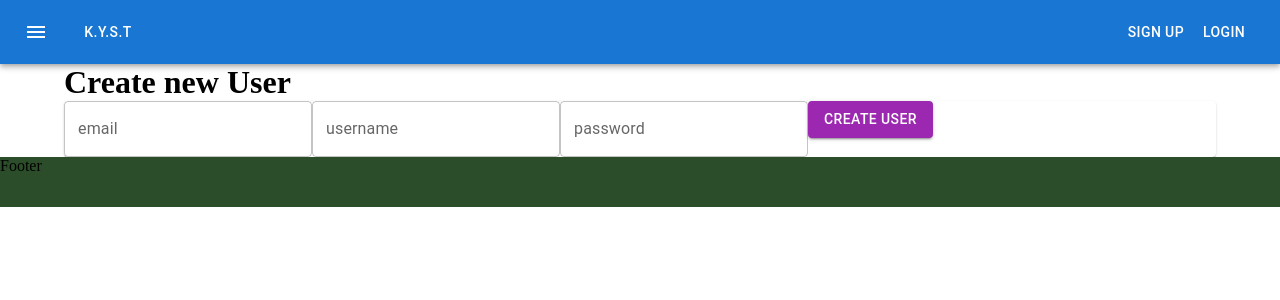
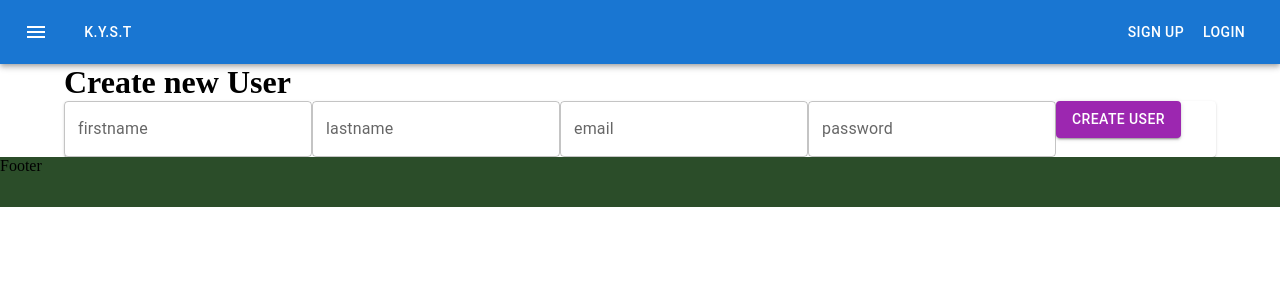
Before and after one commit to SallyResch/kyst4u, a Next.js app: page /components/Signup/SignUp in a window 1280 px wide. Shown: the top 300 px of the page. Built offline with nearby package versions, Linux system fonts and the light colour scheme.

Commit message:
Made frontend fetch a jwt token instead

```diff
--- a/src/pages/components/Signup/SignUp.jsx
+++ b/src/pages/components/Signup/SignUp.jsx
@@ -5,35 +5,42 @@ import { Button,Paper } from '@mui/material';
 
 export default function SignUp() {
 
+const [firstname, setFirstname] = useState('');
+const [lastname, setLastname] = useState('');
 const [email, setEmail] = useState('');
-const [username, setUsername] = useState('');
 const [password, setPassword] = useState('');
 
 {/* To post a user to backend */}
-const handleClick=(e)=>{
-  e.preventDefault()
-  const user={email,username,password}
-  console.log(user)
-  fetch("http://localhost:8080/api/v1/auth/register",{
-    method:"POST",
-    headers:{"Content-Type":"application/json"},
-    body: JSON.stringify(user)
+const handleClick = (e) => {
+  e.preventDefault();
+  const user = { email, username, password };
+  console.log(user);
+  const token = localStorage.getItem('token'); // Retrieve token from localStorage
+  fetch('http://localhost:8080/api/v1/auth/register', {
+    method: 'POST',
+    headers: {
+      'Content-Type': 'application/json',
+      'Authorization': `Bearer ${token}`, // Pass JWT token as Authorization header
+    },
+    body: JSON.stringify(user),
   })
-    .then(()=> {
-    console.log("New User Created");
+    .then(() => {
+      console.log('New User Created');
     })
-      .catch((error) => {
-      console.error("Error creating new user:", error);
-      });
-}
+    .catch((error) => {
+      console.error('Error creating new user:', error);
+    });
+};
 
   return (
       <Container>
         <h1>Create new User</h1>
       <Paper>
       <form>
+
+      <TextField id="outlined-basic" label="firstname" variant="outlined" value={email} onChange={(e)=>setFirstname(e.target.value)}/>
+      <TextField id="outlined-basic" label="lastname" variant="outlined" value={email} onChange={(e)=>setLastname(e.target.value)}/>
       <TextField id="outlined-basic" label="email" variant="outlined" value={email} onChange={(e)=>setEmail(e.target.value)}/>
-      <TextField id="outlined-basic" label="username" variant="outlined" value={username} onChange={(e)=>setUsername(e.target.value)}/>
       <TextField id="outlined-basic" label="password" variant="outlined" value={password} onChange={(e)=>setPassword(e.target.value)}/>
 
       <Button variant="contained" color='secondary' onClick={handleClick}>Create User</Button>
```
